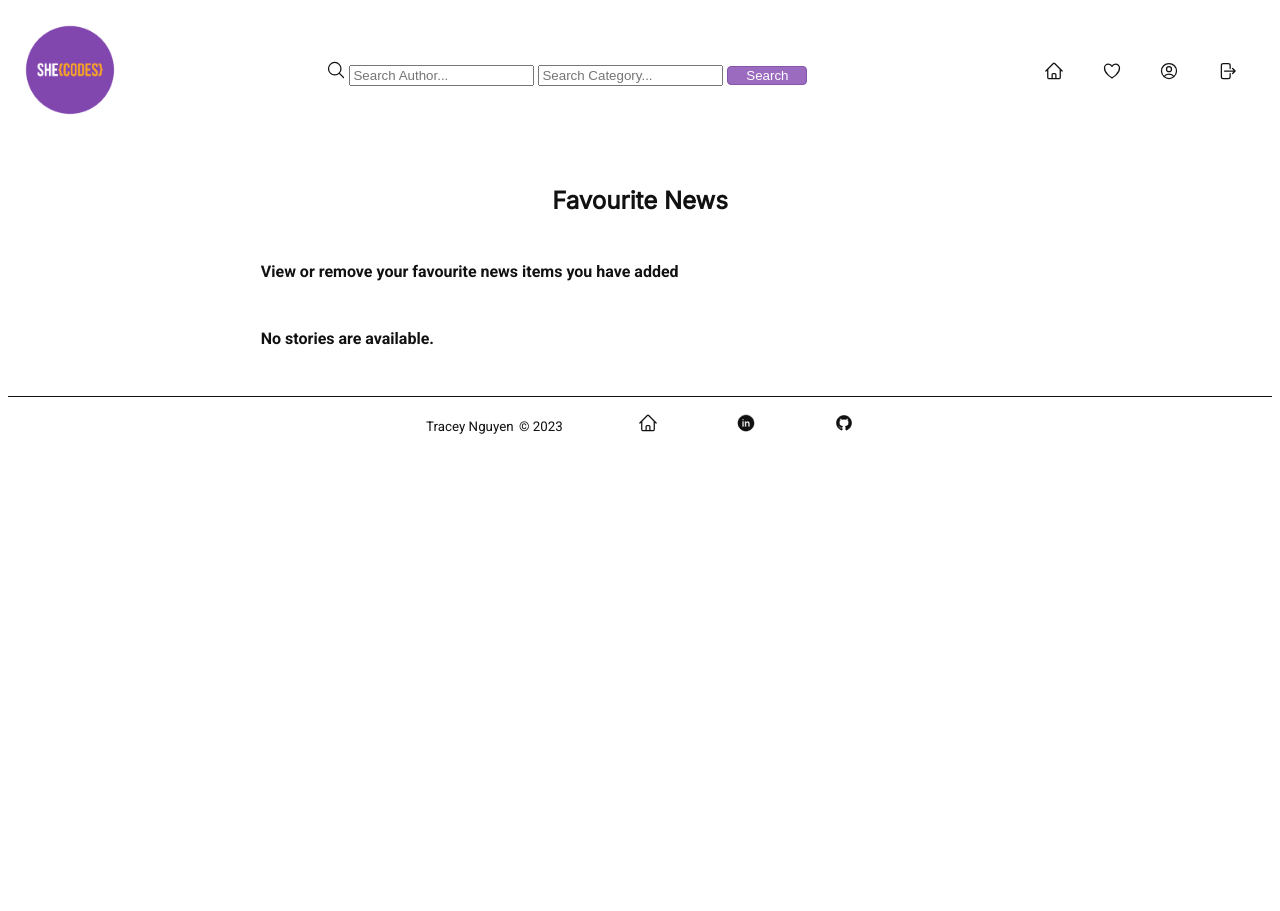
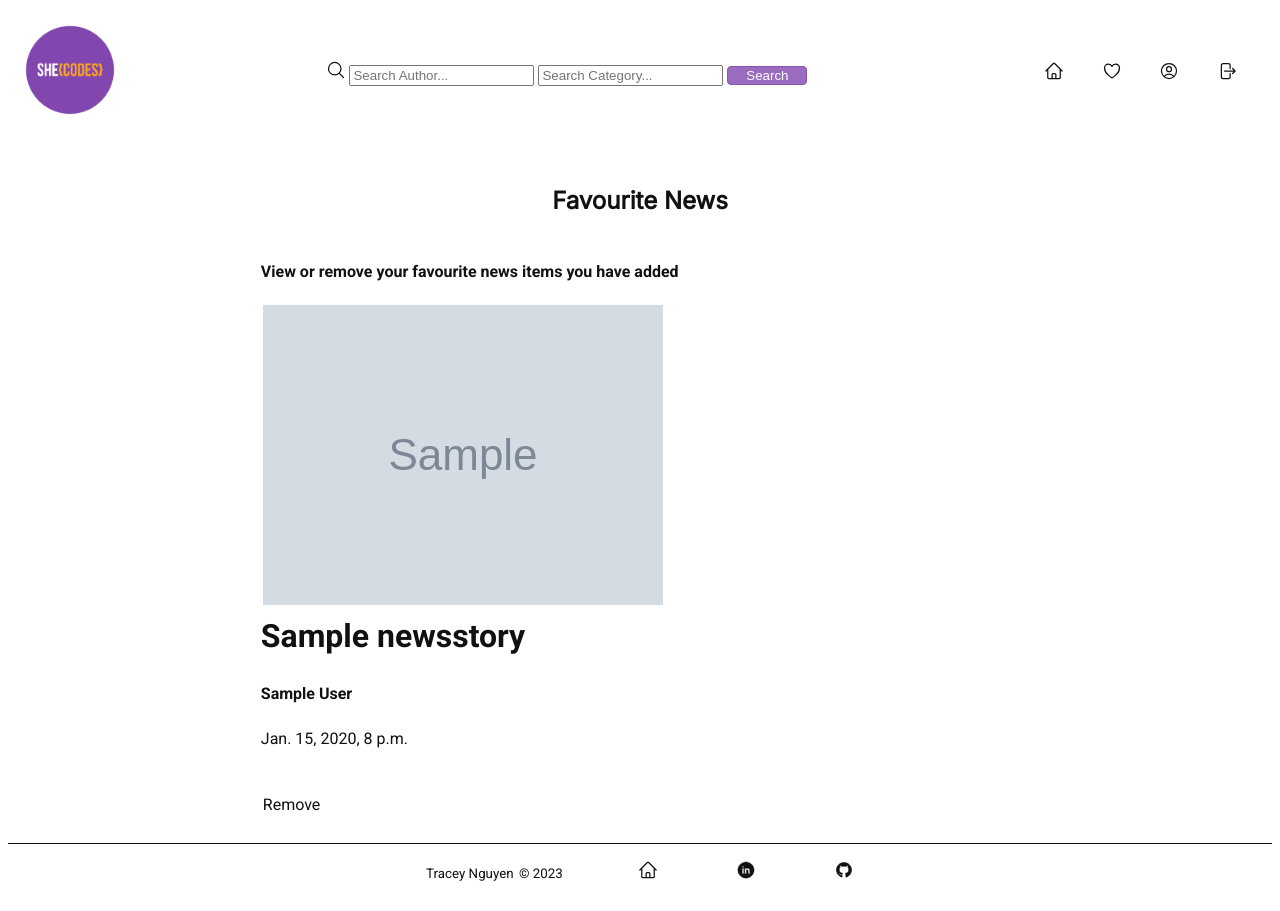
Before and after one commit to trace-n/she_codes_news, a Django app: page /users/favourites/ in a window 1280 px wide. Before the commit the page ends 434 px from the top, so only its background shows below. Run offline with Django 4.2, Linux system fonts and the light colour scheme; a user stored in the database is signed in; tables that the repository leaves empty hold one stand-in row (values such as "Sample post"); grey boxes marked "Sample" are stand-in pictures; parts of the project's set-up code (start-up, migrations or seed data) failed here and were passed over; some web fonts are replaced.

Commit message:
css and favourites updated

```diff
--- a/she_codes_news/news/templates/news/createStory.html
+++ b/she_codes_news/news/templates/news/createStory.html
@@ -13,7 +13,7 @@
     <form action="" method="post">
         {% csrf_token %}
         {{ form.as_p }}
-        <input type="submit" class="register" value="submit">
+        <input type="submit" class="register" value="Submit">
     </form>
 {% else %}
 <h2>You are not logged in</h2>
--- a/she_codes_news/news/templates/news/index.html
+++ b/she_codes_news/news/templates/news/index.html
@@ -28,7 +28,7 @@
         <h4>Welcome back {{ user.first_name }}</h4>
         </div>
         <div id="story-add">
-            <a href="{% url 'news:newStory' %}" class="register"><svg xmlns="http://www.w3.org/2000/svg" fill="none" viewBox="0 0 24 24" stroke-width="1.5" stroke="currentColor" class="nav-icons">
+            <a href="{% url 'news:newStory' %}" class="register-wide-new"><svg xmlns="http://www.w3.org/2000/svg" fill="none" viewBox="0 0 24 24" stroke-width="1.5" stroke="currentColor" class="nav-icons">
             <path stroke-linecap="round" stroke-linejoin="round" d="M12 9v6m3-3H9m12 0a9 9 0 11-18 0 9 9 0 0118 0z" />
         </svg> New Story</a>
         </div>
--- a/she_codes_news/news/templates/news/storyCard.html
+++ b/she_codes_news/news/templates/news/storyCard.html
@@ -27,16 +27,15 @@
             </p>
         </div>
     </a>
-    {% if request.user.is_authenticated %}
-    <a href="{% url 'users:favAdd' story.id %}">
+    {% comment %} {% if request.user.is_authenticated %}
+    <a href="{% url 'users:favouriteAdd' story.id %}">
         <svg xmlns="http://www.w3.org/2000/svg" fill="none" viewBox="0 0 24 24" stroke-width="1.5" stroke="currentColor" class="nav-icons">
             <path stroke-linecap="round" stroke-linejoin="round" d="M21 8.25c0-2.485-2.099-4.5-4.688-4.5-1.935 0-3.597 1.126-4.312 2.733-.715-1.607-2.377-2.733-4.313-2.733C5.1 3.75 3 5.765 3 8.25c0 7.22 9 12 9 12s9-4.78 9-12z" />
           </svg>
     </a>
-{% endif %}
-{% comment %} </h3> {% endcomment %}
-{% comment %} </div> {% endcomment %}
-{% if request.user == story.author or request.user.is_superuser %}
+{% endif %} {% endcomment %}
+
+{% comment %} {% if request.user == story.author or request.user.is_superuser %}
 
 <a href="{% url 'news:editStory' story.id %}">
     <svg xmlns="http://www.w3.org/2000/svg" fill="none" viewBox="0 0 24 24" stroke-width="1.5" stroke="currentColor" class="nav-icons">
@@ -48,5 +47,5 @@
     <path stroke-linecap="round" stroke-linejoin="round" d="M14.74 9l-.346 9m-4.788 0L9.26 9m9.968-3.21c.342.052.682.107 1.022.166m-1.022-.165L18.16 19.673a2.25 2.25 0 01-2.244 2.077H8.084a2.25 2.25 0 01-2.244-2.077L4.772 5.79m14.456 0a48.108 48.108 0 00-3.478-.397m-12 .562c.34-.059.68-.114 1.022-.165m0 0a48.11 48.11 0 013.478-.397m7.5 0v-.916c0-1.18-.91-2.164-2.09-2.201a51.964 51.964 0 00-3.32 0c-1.18.037-2.09 1.022-2.09 2.201v.916m7.5 0a48.667 48.667 0 00-7.5 0" />
   </svg>
   </a>
-{% endif %}
+{% endif %}    {% endcomment %}
 </div>
--- a/she_codes_news/static/styles.css
+++ b/she_codes_news/static/styles.css
@@ -326,7 +326,7 @@ ul {
 }
 
 #story-add {
-    background-color: var(--hover-blue);
+    /* background-color: var(--hover-blue); */
     border-radius: 4px;
     align-items: center;
 }
@@ -351,11 +351,32 @@ ul {
     transition: all 1s ease;
 }
 
-#story-add a:hover {
+#story-add:hover {
     background-color: rgba(255, 255, 255, 0.6);
     color: var(--black);
 }
 
+.register-wide-new {
+    margin-right: 8px;
+    /* background-color: #1691db; */
+    color: var(--white);
+    border: 1px solid var(--hover-blue);
+    background-color:rgb(130, 70, 175,0.8);
+    border-radius: 4px;
+    padding: 4px 16px 4px 16px;
+    text-align: center;
+}
+
+.register-wide-new:hover {
+    background-color:rgb(130, 70, 175,0.6);
+    color: var(--white);
+    /* height: 100%;
+    width: 100%; */
+}
+
+.register-wide-new svg {
+    /* position: initial; */
+}
 
 /* this is from news/styles.css as issues with 2 stylesheets being called */
 
--- a/she_codes_news/users/models.py
+++ b/she_codes_news/users/models.py
@@ -6,7 +6,7 @@ from django.contrib.auth.models import AbstractUser
 
 class CustomUser(AbstractUser):
 
-    favourites = models.ManyToManyField('news.NewsStory') #, related_name='favourite', default=None, blank=True)
+    favourites = models.ManyToManyField('news.NewsStory', related_name='favourited_by', default=None, blank=True)
 
     def __str__(self):
         return self.username
--- a/she_codes_news/users/templates/users/favourites.html
+++ b/she_codes_news/users/templates/users/favourites.html
@@ -15,11 +15,10 @@
 
     {% if fav_stories %}
         {% comment %} {% for story in fav_stories %} {% endcomment %}
-        {% for story in all_stories %}
+        {% for story in fav_stories %}
             <!-- <p>{{ story.title }}</p> -->
-            {% include "./storyCard.html" with story=story %}
-            <p>Test output variable latest_stories{{ story }}</p>
-            <a href="{% url 'users:favAdd' NewsStory.id %}">Remove</a>
+            {% include "news/storyCard.html" with story=story %}
+            <a href="{% url 'users:favouriteAdd' story.id %}">Remove</a>
         {% endfor %}
     {% else %}
         <h4>No stories are available.</h4>
--- a/she_codes_news/users/urls.py
+++ b/she_codes_news/users/urls.py
@@ -1,6 +1,6 @@
 # users/urls.py
 from django.urls import path, reverse_lazy
-from .views import DisplayAccountView, CreateAccountView, ChangeAccountView, FavouriteView, AddFavView #ChangePasswordView,
+from .views import DisplayAccountView, CreateAccountView, ChangeAccountView, FavouriteView, AddFavouriteView #ChangePasswordView,
 from django.contrib.auth import views as auth_views
 
 app_name = 'users'
@@ -13,6 +13,6 @@ urlpatterns = [
     # path('<int:pk>/password/', ChangePasswordView.as_view(), name='changePassword'),
     path('change-password/', auth_views.PasswordChangeView.as_view(template_name='users/changePassword.html', success_url = reverse_lazy('password_change_done')), name='change-password'),
     # path('change-password', auth_views.Pass Change')
-    path('fav-story/<int:pk>/', AddFavView.as_view(), name='favAdd'),
-    path('favourites/', FavouriteView.as_view(), name='favourites'),
+    path('fav-story/<int:pk>/', AddFavouriteView, name='favouriteAdd'),
+    path('favourites/', FavouriteView, name='favourites'),
 ]
--- a/she_codes_news/users/views.py
+++ b/she_codes_news/users/views.py
@@ -8,6 +8,7 @@ from django.views import generic
 from .models import CustomUser
 from news.models import NewsStory
 from .forms import CustomUserCreationForm, CustomUserChangeForm #, CustomUserChangePasswordForm
+from django.http import HttpResponseRedirect
 
 class DisplayAccountView(generic.ListView):
     model = CustomUser
@@ -42,23 +43,31 @@ class ChangeAccountView(UpdateView):
 #     def get_object(self, queryset=None):
 #         return self.request.user
 
-class AddFavView(CreateView):
-    model = NewsStory
-    template_name = 'news/favouriteStory.html'
-    context_object_name = 'fav_stories'
-    # news = get_object_or_404(NewsStory, id=id)
-    # author = request.user
-    # remove or add favourites for user
-    # if NewsStory.favourites.filter(id=self.request.user).exists():
-    #     NewsStory.favourites.remove(self.request.user)
-    # else:
-    #     NewsStory.favourites.remove(self.request.user)
 
-    success_url = reverse_lazy('news:index')
+def AddFavouriteView(request, pk):
+    # model = NewsStory
+    # template_name = 'favourites.html'
+    # context_object_name = 'fav_stories'
+    # check if news story id exist
+    user_fav = get_object_or_404(CustomUser, id=request.user.id)
 
-class FavouriteView(generic.ListView):
-    model = CustomUser
-    template_name = 'users/favourites.html'
-    context_object_name = 'favourites'
-    # new = NewsStory.favourites.filter(id=request.user)
-    # return render(request,'favourites/html', { 'new': new })
+    # check if user exists wtih favourite
+    if user_fav.favourites.filter(id=pk).exists():
+        user_fav.favourites.remove(pk)
+    else:
+        user_fav.favourites.add(pk)
+    #
+    # success_url = reverse_lazy('news:index')
+    return HttpResponseRedirect(request.META['HTTP_REFERER'])
+
+
+
+
+def FavouriteView(request):
+    # template_name = 'users/favourites.html'
+    # context_object_name = 'favourites'
+    # user_fav = get_object_or_404(CustomUser, id=request.user.id)
+    # new = user_fav.favourites.filter(author_id=request.user)
+    new = NewsStory.objects.filter(favourited_by=request.user)
+
+    return render(request,'users/favourites.html', { 'fav_stories': new })
```
Also changed, not shown: she_codes_news/news/static/news/styles.css (+2 -7 lines), she_codes_news/news/templates/news/story.html (+11 -2 lines), she_codes_news/news/views.py (+15 -1 lines), she_codes_news/users/migrations/0003_alter_customuser_favourites.py (added).
